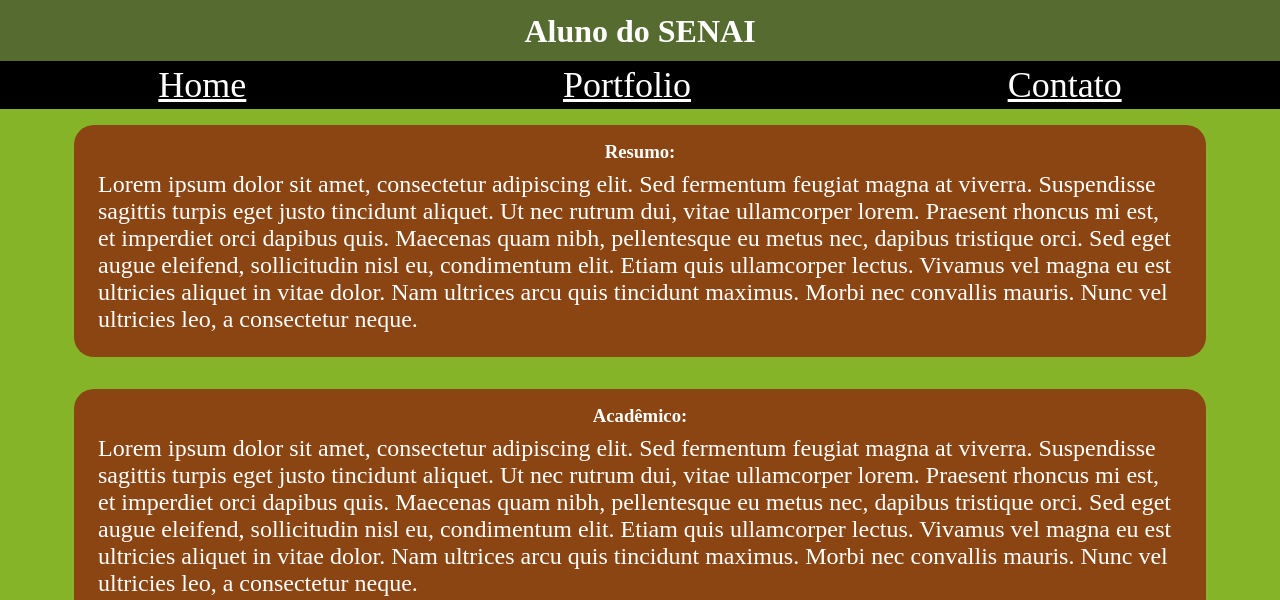
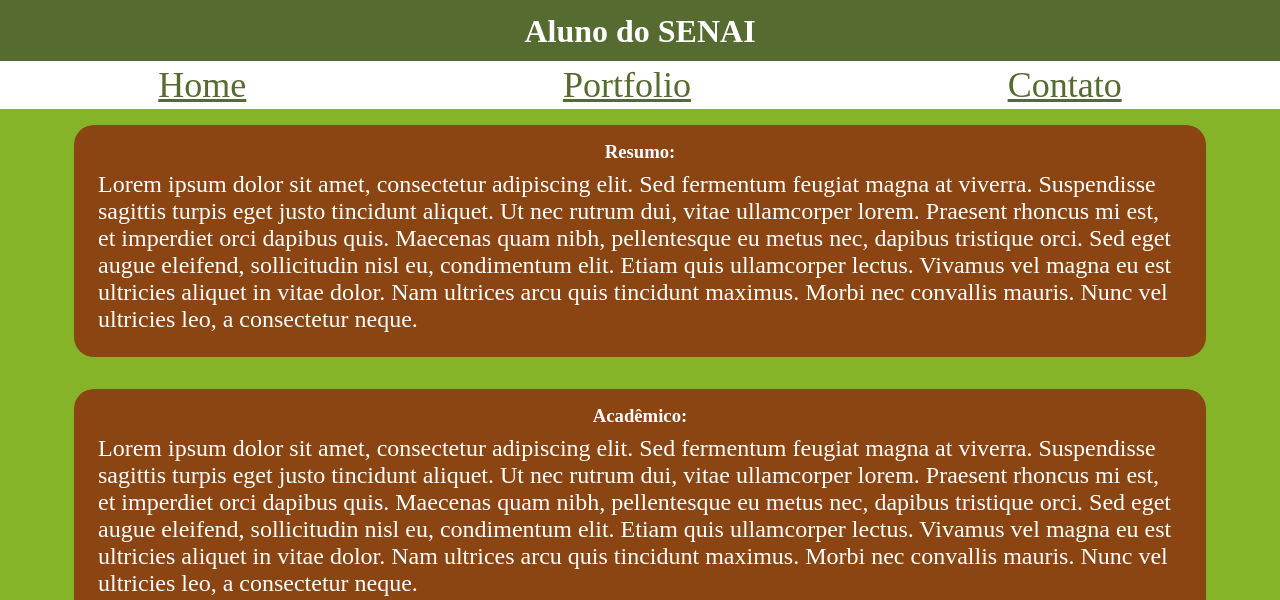
Before and after one commit to gustavo-senai/portfolio, a plain HTML site: page index.html in a window 1280 px wide. Shown: the part 189-789 px from the top of the page. Drawn offline with Linux system fonts and the light colour scheme.

Commit message:
change color

```diff
--- a/assets/styles.css
+++ b/assets/styles.css
@@ -33,9 +33,9 @@
     width: 100%;
     height: 48px;
     font-size: 36px;
-    background-color: black;
+    background-color: white;
     a {
-        color: white;
+        color: darkolivegreen;
     }
 }
 
```
Also changed, not shown: assets/img/css.png (added), assets/img/docker.png (added), assets/img/graphql.png (added), assets/img/html.png (added), assets/img/java.png (added), assets/img/js.png (added), assets/img/mysql.png (added), assets/img/rails.png (added), assets/img/vue.png (added).
